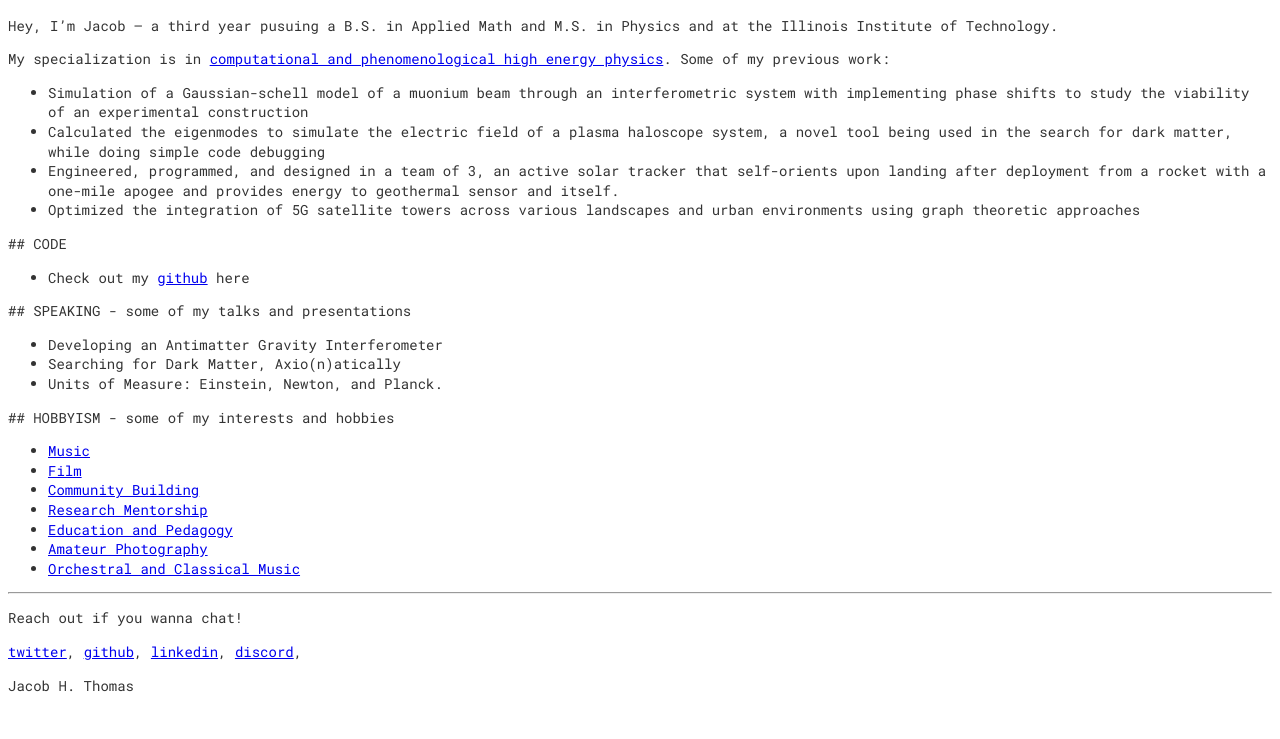
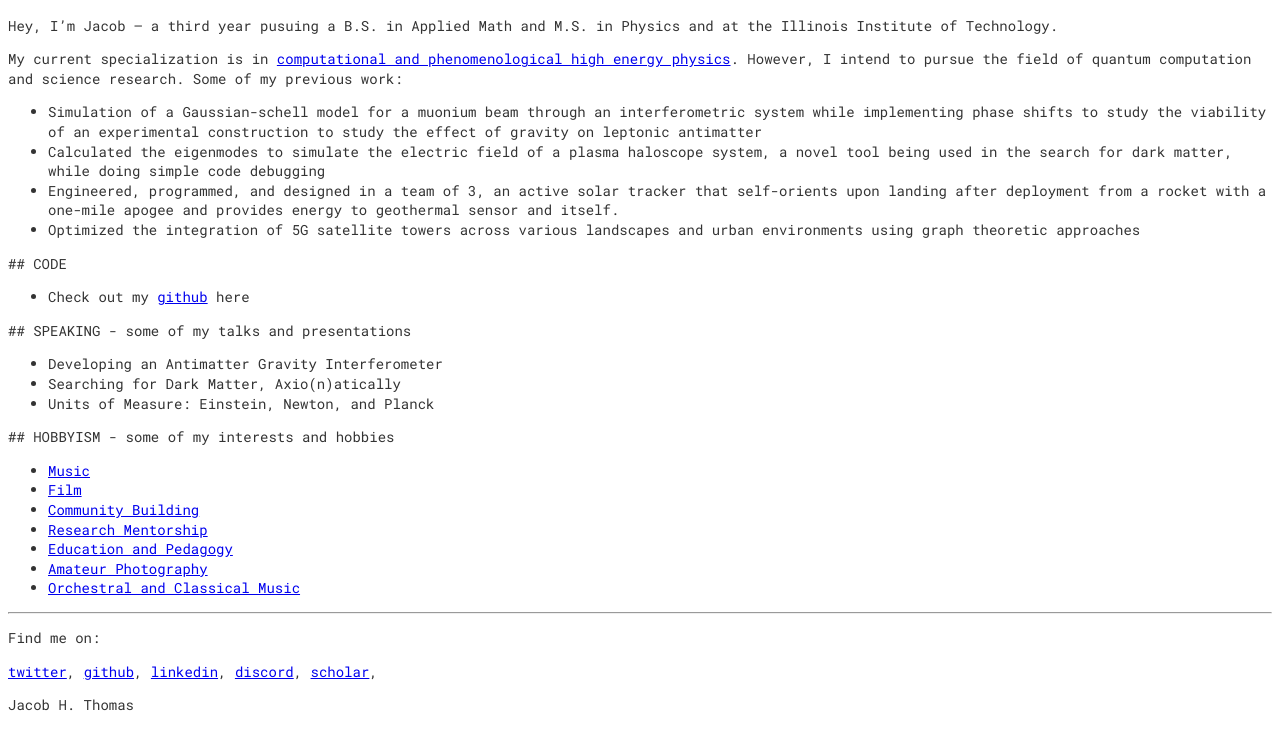
Before and after one commit to jacobhthomas/jacobhthomas.github.io, a plain HTML site: page index.html in a window 1280 px wide. Shown: the part 61-800 px from the top of the page. Drawn offline with Linux system fonts and the light colour scheme.

Commit message:
Update index.html

```diff
--- a/index.html
+++ b/index.html
@@ -86,11 +86,12 @@
             Hey, I’m Jacob – a third year pusuing a B.S. in Applied Math and M.S. in Physics and at the Illinois Institute of Technology.
         </p>
         <p>
-            My specialization is in
-            <a href="https://www.linkedin.com/in/jacobhthomas/">computational and phenomenological high energy physics</a>. Some of my previous work:
+            My current specialization is in
+            <a href="https://www.linkedin.com/in/jacobhthomas/">computational and phenomenological high energy physics</a>. However, I intend to pursue the field of quantum computation and science research.
+            Some of my previous work:
         </p>
         <ul>
-            <li>Simulation of a Gaussian-schell model of a muonium beam through an interferometric system with implementing phase shifts to study the viability of an experimental construction</li>
+            <li>Simulation of a Gaussian-schell model for a muonium beam through an interferometric system while implementing phase shifts to study the viability of an experimental construction to study the effect of gravity on leptonic antimatter</li>
             <li>Calculated the eigenmodes to simulate the electric field of a plasma haloscope system, a novel tool being used in the search for dark matter, while doing simple code debugging</a>
             <li>Engineered, programmed, and designed in a team of 3, an active solar tracker that self-orients upon landing after deployment from a rocket with a one-mile apogee and provides energy to geothermal sensor and itself</a>.</li>
             <li>Optimized the integration of 5G satellite towers across various landscapes and urban environments using graph theoretic approaches</li>
@@ -104,7 +105,7 @@
         <ul>
             <li>Developing an Antimatter Gravity Interferometer</li>
             <li>Searching for Dark Matter, Axio(n)atically</a>
-            <li>Units of Measure: Einstein, Newton, and Planck</a>.</li>
+            <li>Units of Measure: Einstein, Newton, and Planck</a></li>
         </ul>
 
         <p>## HOBBYISM - some of my interests and hobbies</p>
@@ -118,12 +119,14 @@
                 <li><a href="https://cso.org/concerts-tickets/tickets-subscriptions/student-tickets/college-night/">Orchestral and Classical Music</a></li>
             </ul>
     <hr>
-    <p>Reach out if you wanna chat!</p>
+    <p>Find me on:</p>
     <p>
         <a href="https://twitter.com/jacobhthomas001">twitter</a>,
         <a href="https://github.com/jacobhthomas">github</a>,
         <a href="https://www.linkedin.com/in/jacobhthomas/">linkedin</a>,
         <a href="https://discord.gg/kCcKewAubs">discord</a>,
+        <a href="https://scholar.google.com/citations?user=epsqM-4AAAAJ&hl=en&oi=ao">scholar</a>,
+
 
     <p>Jacob H. Thomas</p>
 
```
